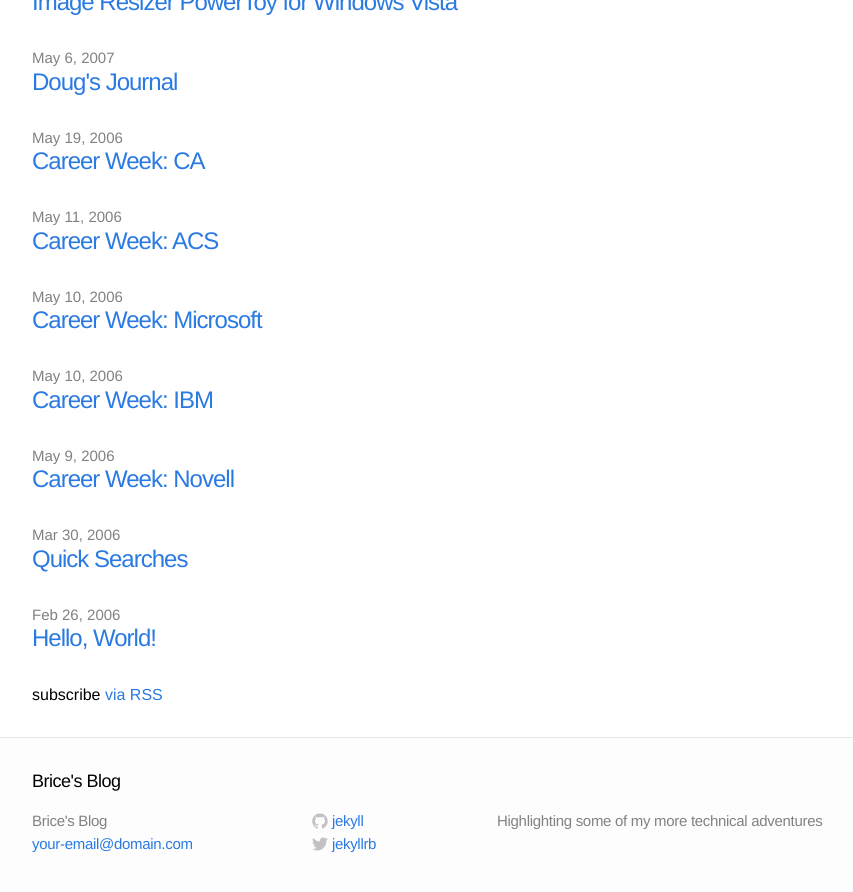
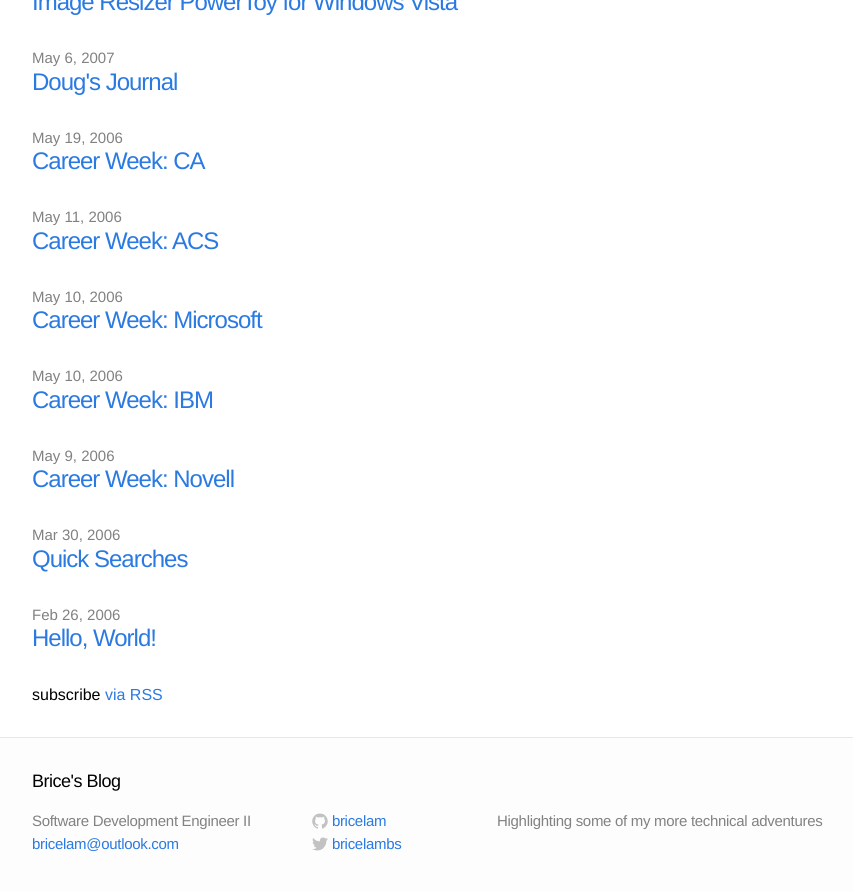
Before and after one commit to bricelam/bricelam.github.io, a Jekyll site: the page built from index.html, in a window 1280 px wide and 900 px high, scrolled down 2797 px. Shown: the top 892 px of the window, without its empty margins (208-1061 px from the left). Built offline with Jekyll 4.4.1, drawn with Linux system fonts in a browser that asks for light colours.

Commit message:
Add contact information

```diff
--- a/_config.yml
+++ b/_config.yml
@@ -1,12 +1,13 @@
 # Site settings
-title: "Brice's Blog"
-email: your-email@domain.com
-description: "Highlighting some of my more technical adventures"
+title: Brice's Blog
+email: bricelam@outlook.com
+description: Highlighting some of my more technical adventures
 baseurl: ""
 url: "http://bricelam.net"
-twitter_username: jekyllrb
-github_username:  jekyll
+twitter_username: bricelambs
+github_username:  bricelam
 disqus_shortname: bricelam
+jobtitle: Software Development Engineer II
 
 # Build settings
 markdown: kramdown
--- a/_includes/footer.html
+++ b/_includes/footer.html
@@ -6,7 +6,7 @@
 
     <div class="footer-col-1 column">
       <ul>
-        <li>{{ site.title }}</li>
+        <li>{{ site.jobtitle }}</li>
         <li><a href="mailto:{{ site.email }}">{{ site.email }}</a></li>
       </ul>
     </div>
```
